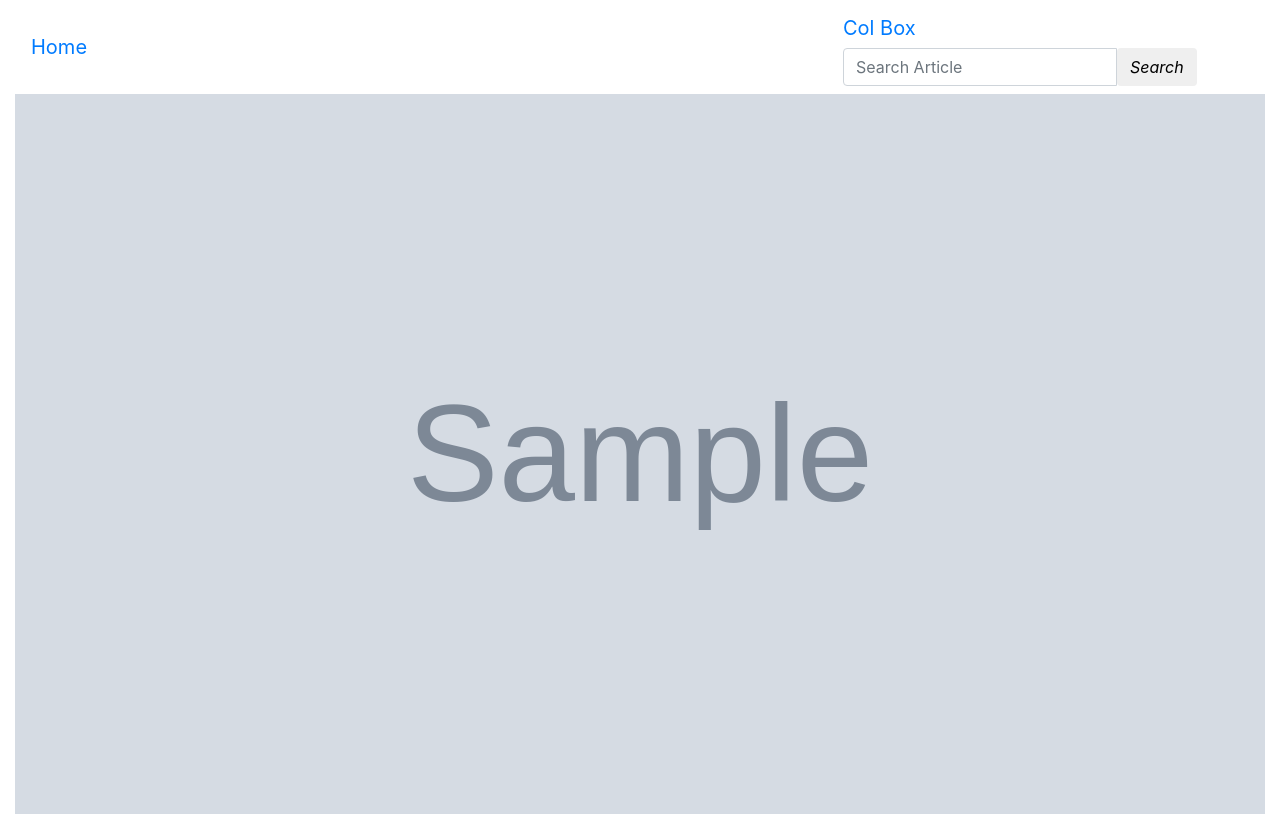
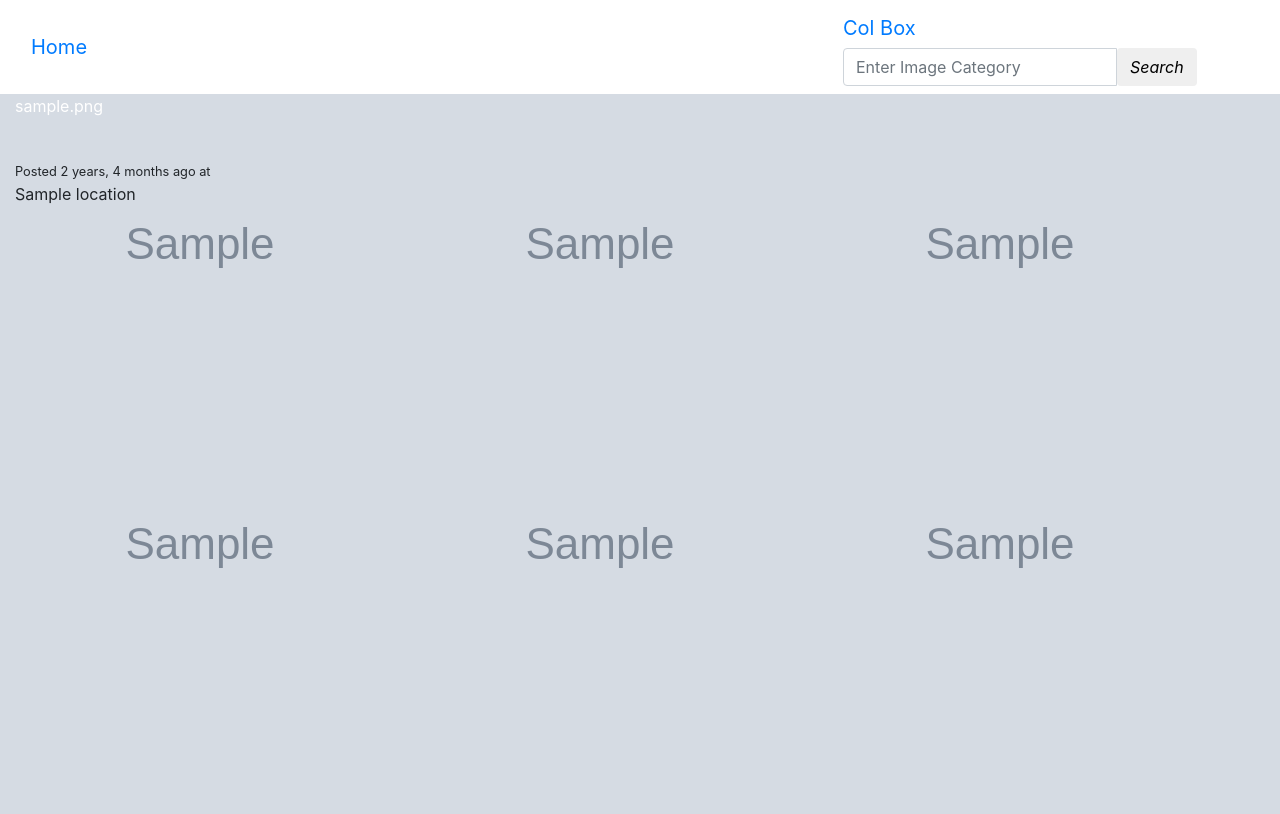
Before and after one commit to Vonmak/gallery, a Django app: page / in a window 1280 px wide. Run offline with Django 4.2, Linux system fonts and the light colour scheme; tables that the repository leaves empty hold one stand-in row (values such as "Sample post"); grey boxes marked "Sample" are stand-in pictures; some libraries are stand-ins or nearby versions.

Commit message:
added the required name to be inquired in the search form.

```diff
--- a/colBox/templates/index.html
+++ b/colBox/templates/index.html
@@ -13,23 +13,14 @@
   </head>
   <body>
     {% include 'navbar.html' %}
-    <div class="container-fluid" style="height: 90vh">
-      <img
-        src="{{images.image.url}}"
-        class="img-responsive"
-        alt=""
-        style="height: 90vh; width: 100%"
-      />
+    <div
+      class="container-fluid"
+      style="height: 90vh;backdrop-filter: hue-rotate(120deg); background-image:url('{{ images.image.url}}')"
+    >
+      <p class="text-white">{{images.imageName}}</p>
       <br />
-      {% comment %}
-      <p>{{images.imageName}}</p>
-      {% endcomment %}
-      <br />
-      {% comment %}
-      <small>Posted {{images.pub_date|timesince}} ago at</small> {% endcomment
-      %} {% comment %}
+      <small>Posted {{images.pub_date|timesince}} ago at</small>
       <p>{{images.imageLocation.name}}</p>
-      {% endcomment %}
     </div>
   </body>
 </html>
--- a/colBox/templates/navbar.html
+++ b/colBox/templates/navbar.html
@@ -14,13 +14,17 @@
         <div class="col-sm-4 col-md-4 navbar-right">
           <div class="row">
             <a class="navbar-brand" href="{%url 'show'%}">Col Box</a>
-            <form class="navbar-form" role="search" action="">
+            <form
+              class="navbar-form"
+              role="search"
+              action="{% url 'searchResults' %}"
+            >
               <div class="input-group">
                 <input
                   type="text"
                   class="form-control"
-                  placeholder="Search Article"
-                  name="article"
+                  placeholder="Enter Image Category"
+                  name="image"
                 />
                 <div class="input-group-btn">
                   <button class="btn btn-default" type="submit">
```
